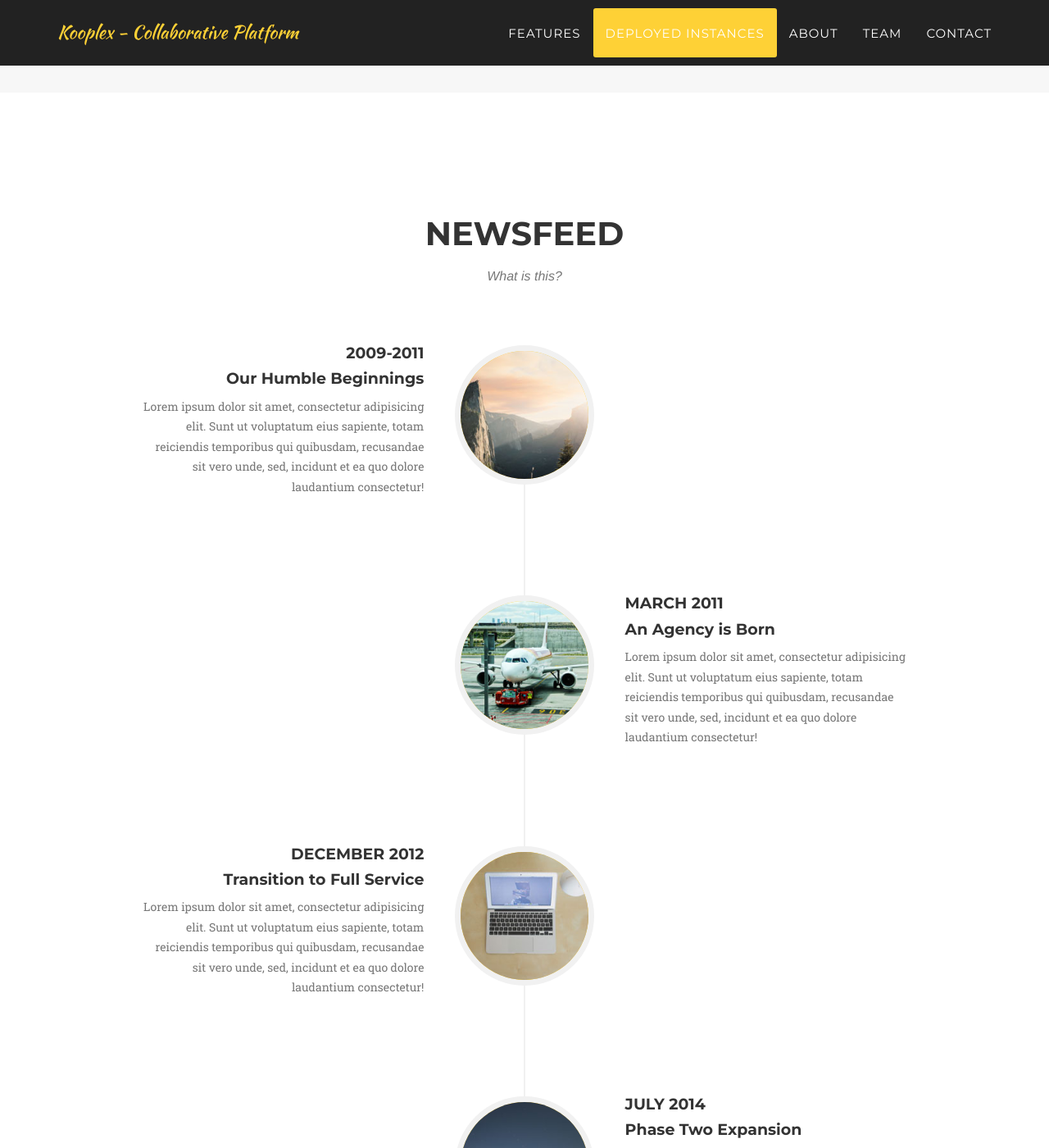
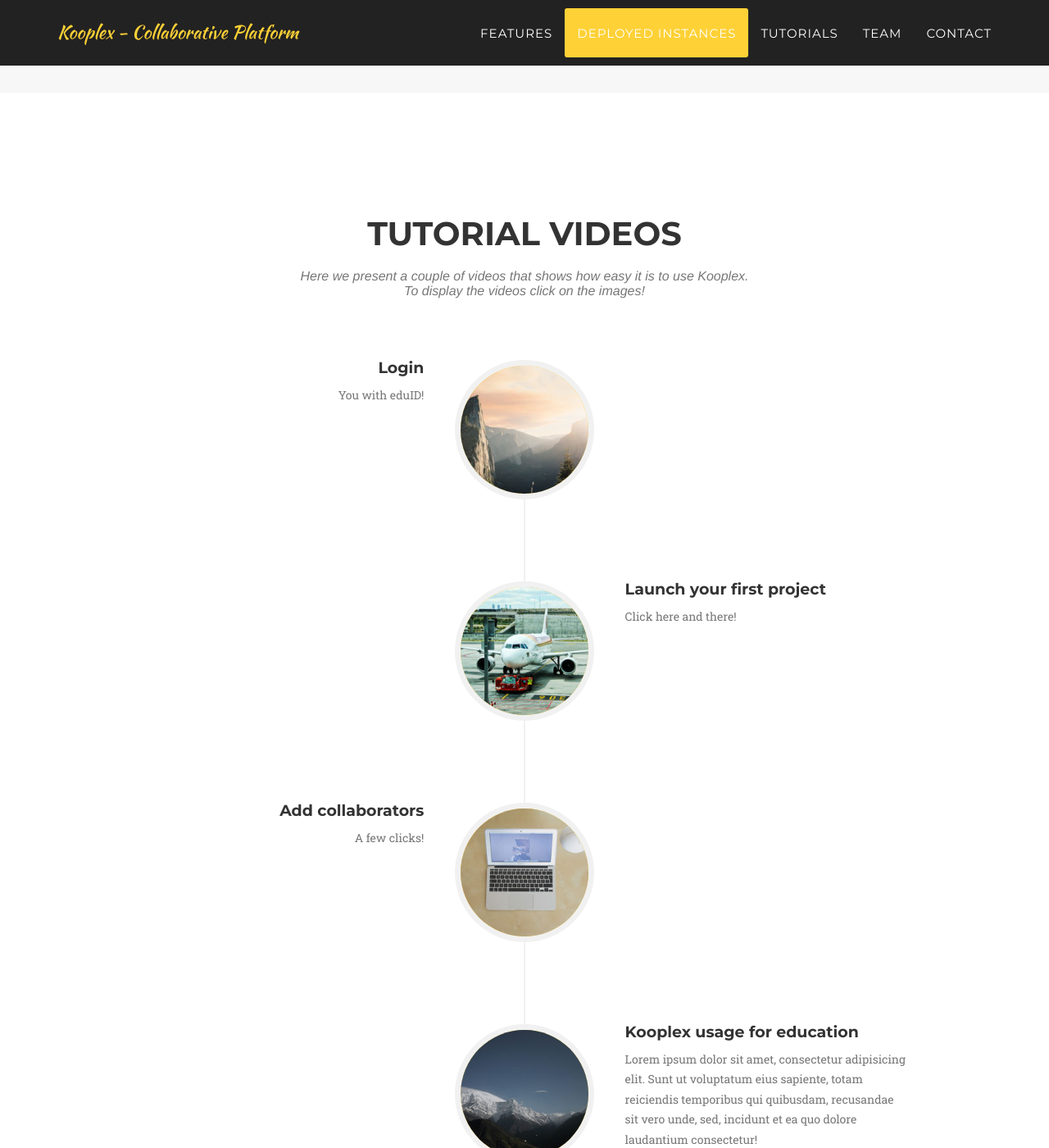
Before and after one commit to kooplex/kooplex.github.io, a Jekyll site: the page built from index.html, in a window 1280 px wide and 1400 px high, scrolled down 2641 px. Shown: the whole window at 82% size. Built offline with Jekyll 4.4.1, drawn with Linux system fonts in a browser that asks for light colours; some web fonts are replaced.

Commit message:
add tutorial template

```diff
--- a/_includes/header.html
+++ b/_includes/header.html
@@ -25,7 +25,7 @@
                         <a class="page-scroll" href="#examples">Deployed instances</a>
                     </li>
                     <li>
-                        <a class="page-scroll" href="#about">About</a>
+                        <a class="page-scroll" href="#tutorials">Tutorials</a>
                     </li>
                     <li>
                         <a class="page-scroll" href="#team">Team</a>
--- a/_includes/about.html
+++ b/_includes/tutorials.html
@@ -1,10 +1,11 @@
 <!-- About Section -->
-    <section id="about">
+
+    <section id="tutorials">
         <div class="container">
             <div class="row">
                 <div class="col-lg-12 text-center">
-                    <h2 class="section-heading">Newsfeed</h2>
-                    <h3 class="section-subheading text-muted">What is this?</h3>
+                    <h2 class="section-heading">Tutorial videos</h2>
+                    <h3 class="section-subheading text-muted">Here we present a couple of videos that shows how easy it is to use Kooplex.<br>To display the videos click on the images!</h3>
                 </div>
             </div>
             <div class="row">
@@ -12,29 +13,31 @@
                     <ul class="timeline">
                         <li>
                             <div class="timeline-image">
+				<a href="demo_videos/amr.mp4">
                                 <img class="img-circle img-responsive" src="img/about/1.jpg" alt="">
+				</a>
                             </div>
                             <div class="timeline-panel">
                                 <div class="timeline-heading">
-                                    <h4>2009-2011</h4>
-                                    <h4 class="subheading">Our Humble Beginnings</h4>
+                                    <h4 class="subheading">Login</h4>
                                 </div>
                                 <div class="timeline-body">
-                                    <p class="text-muted">Lorem ipsum dolor sit amet, consectetur adipisicing elit. Sunt ut voluptatum eius sapiente, totam reiciendis temporibus qui quibusdam, recusandae sit vero unde, sed, incidunt et ea quo dolore laudantium consectetur!</p>
+                                    <p class="text-muted">You with eduID!</p>
                                 </div>
                             </div>
                         </li>
                         <li class="timeline-inverted">
                             <div class="timeline-image">
+  				<a href="demo_videos/amr.mp4">
                                 <img class="img-circle img-responsive" src="img/about/2.jpg" alt="">
+				</a>
                             </div>
                             <div class="timeline-panel">
                                 <div class="timeline-heading">
-                                    <h4>March 2011</h4>
-                                    <h4 class="subheading">An Agency is Born</h4>
+                                    <h4 class="subheading">Launch your first project</h4>
                                 </div>
                                 <div class="timeline-body">
-                                    <p class="text-muted">Lorem ipsum dolor sit amet, consectetur adipisicing elit. Sunt ut voluptatum eius sapiente, totam reiciendis temporibus qui quibusdam, recusandae sit vero unde, sed, incidunt et ea quo dolore laudantium consectetur!</p>
+                                    <p class="text-muted">Click here and there!</p>
                                 </div>
                             </div>
                         </li>
@@ -44,11 +47,10 @@
                             </div>
                             <div class="timeline-panel">
                                 <div class="timeline-heading">
-                                    <h4>December 2012</h4>
-                                    <h4 class="subheading">Transition to Full Service</h4>
+                                    <h4 class="subheading">Add collaborators</h4>
                                 </div>
                                 <div class="timeline-body">
-                                    <p class="text-muted">Lorem ipsum dolor sit amet, consectetur adipisicing elit. Sunt ut voluptatum eius sapiente, totam reiciendis temporibus qui quibusdam, recusandae sit vero unde, sed, incidunt et ea quo dolore laudantium consectetur!</p>
+                                    <p class="text-muted">A few clicks!</p>
                                 </div>
                             </div>
                         </li>
@@ -58,8 +60,7 @@
                             </div>
                             <div class="timeline-panel">
                                 <div class="timeline-heading">
-                                    <h4>July 2014</h4>
-                                    <h4 class="subheading">Phase Two Expansion</h4>
+                                    <h4 class="subheading">Kooplex usage for education</h4>
                                 </div>
                                 <div class="timeline-body">
                                     <p class="text-muted">Lorem ipsum dolor sit amet, consectetur adipisicing elit. Sunt ut voluptatum eius sapiente, totam reiciendis temporibus qui quibusdam, recusandae sit vero unde, sed, incidunt et ea quo dolore laudantium consectetur!</p>
--- a/_layouts/default.html
+++ b/_layouts/default.html
@@ -9,7 +9,7 @@
     {% include header.html %}
     {% include services.html %}
     {% include portfolio_grid.html %}
-    {% include about.html %}
+    {% include tutorials.html %}
     {% include team.html %}
     {% include clients.html %}
     {% include contact.html %}
```
Also changed, not shown: 2 other files.
